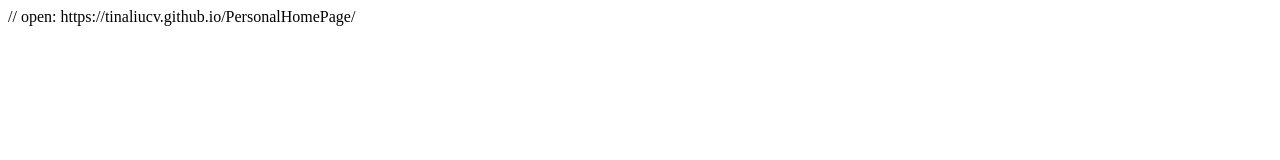
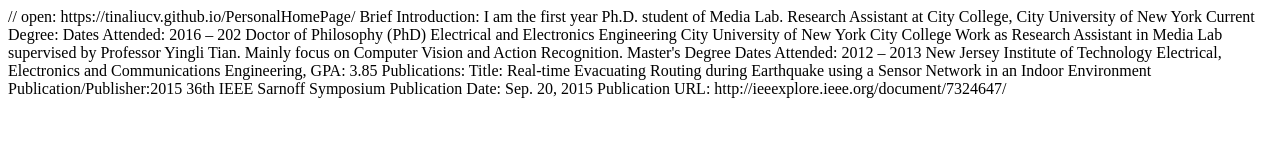
Before and after one commit to JingyaLiu/PersonalHomePage, a plain HTML site: page index.html in a window 1280 px wide. Drawn offline with Linux system fonts and the light colour scheme.

Commit message:
Update index.html

```diff
--- a/index.html
+++ b/index.html
@@ -1,43 +1,32 @@
 // open: https://tinaliucv.github.io/PersonalHomePage/
 <html>
-<title>Jingya Liu Homepage</title>
-<style>
-<!--
-.a{
-position:absolute;
-left:8cm;
-top:0cm;
-z-index:2;
-font-size:36px;
-font-weight:bold;
-color:yellow;
-}
-.b{
-position:absolute;
-left:8.05cm;
-top:0.05cm;
-z-index:1;
-font-size:36px;
-font-weight:bold;
-color:yellow;
-}
-.c{
-color:pink;
-font-style:italic;
-font-weight:bold;
-font-size:20px;
-}
-.d{
-color:pink;
-font-style:normal;
-font-weight:bold;
-font-size:25px;
-}
-.e{
-color:pink;
-font-style:normal;
-font-weight:bold;
-font-size:18px;
-}
--->
-</style>
+<head><title>Jingya Liu Homepage</title>
+
+<body>
+Brief Introduction:
+I am the first year Ph.D. student of Media Lab.
+Research Assistant at City College, City University of New York
+
+Current Degree:
+Dates Attended: 2016 – 202
+Doctor of Philosophy (PhD)
+Electrical and Electronics Engineering
+City University of New York City College
+
+Work as Research Assistant in Media Lab supervised by Professor Yingli Tian.
+Mainly focus on Computer Vision and Action Recognition.
+
+Master's Degree
+Dates Attended: 2012 – 2013
+New Jersey Institute of Technology
+Electrical, Electronics and Communications Engineering, GPA: 3.85
+
+Publications:
+
+Title:
+Real-time Evacuating Routing during Earthquake using a  Sensor Network in an Indoor Environment
+Publication/Publisher:2015 36th IEEE Sarnoff Symposium
+Publication Date: Sep. 20, 2015
+Publication URL: http://ieeexplore.ieee.org/document/7324647/
+
+</body>
```
